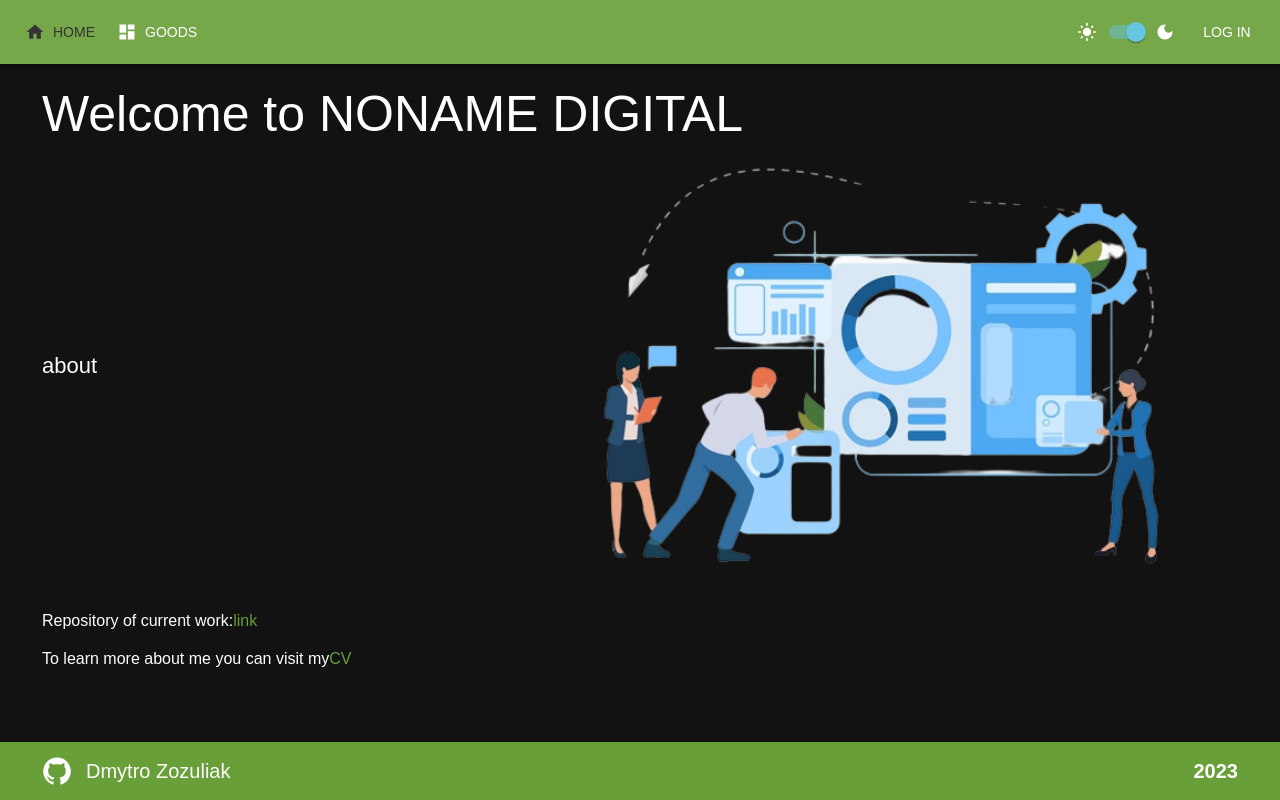
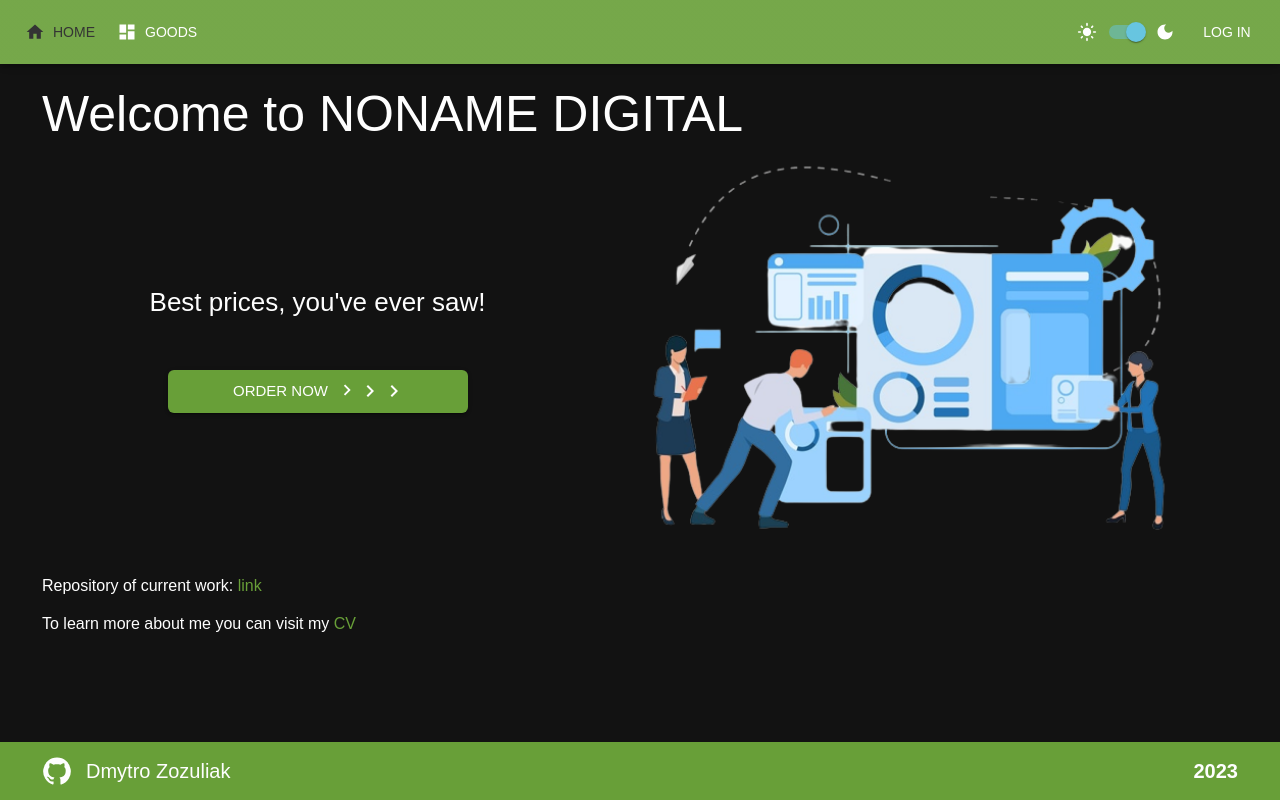
Before and after one commit to DmytroZozuliak/noname_digital, a React (Create React App) app: page / in a window 1280 px wide. Built offline with nearby package versions, Linux system fonts and the light colour scheme; no server answers.

Commit message:
feat: add content to HomePage

```diff
--- a/public/index.html
+++ b/public/index.html
@@ -5,8 +5,8 @@
   <meta charset="utf-8" />
   <link rel="icon" href="%PUBLIC_URL%/favicon.png" />
   <meta name="viewport" content="width=device-width, initial-scale=1" />
-  <meta name="Placeholder" content="Web site created as a part of React course from Rolling Scopes School" />
-  <title>Placeholder</title>
+  <meta name="Noname_digital" content="Web site created as a testing-work to noname_digital" />
+  <title>Noname digital</title>
 </head>
 
 <body>
--- a/src/hooks/useValidationSchema.ts
+++ b/src/hooks/useValidationSchema.ts
@@ -17,7 +17,7 @@ export const useValidationSchema = () => {
           return !/[\&@#$%\^\*]/.test(value as string);
         }
       )
-      .min(4, 'Password must be 4 or more characters'),
+      .min(6, 'Password must be 6 or more characters'),
   });
 
   return validationSchema;
--- a/src/index.scss
+++ b/src/index.scss
@@ -13,6 +13,7 @@ body {
 #root {
   width: 100%;
   height: 100vh;
+  height: 100svh;
   display: flex;
   flex-direction: column;
   justify-content: space-between;
--- a/src/pages/home_page/HomePage.tsx
+++ b/src/pages/home_page/HomePage.tsx
@@ -1,10 +1,15 @@
-import { Box, Stack, Typography } from '@mui/material';
+import { Box, Button, Stack, Typography } from '@mui/material';
+import KeyboardArrowRightIcon from '@mui/icons-material/KeyboardArrowRight';
 import picture from '../../assets/images/2.png';
 import ErrorBoundary from '../../components/ErrorBoundary';
 import { developer } from '../../utils/constants/developer';
 import Link from '@mui/material/Link';
+import { useNavigate } from 'react-router-dom';
+import { RoutePath } from '../../utils/constants/routes';
 
 const Home = () => {
+  const navigate = useNavigate();
+
   return (
     <ErrorBoundary text="Something went wrong. Try to reload the page">
       <Stack marginTop={3}>
@@ -13,20 +18,40 @@ const Home = () => {
         </Typography>
         <Stack
           direction={{ xs: 'column', md: 'row' }}
+          sx={{ flex: 1 }}
           alignItems="center"
           justifyContent="space-between"
         >
-          <Stack sx={{ order: { xs: 2, md: 1 } }}>
-            <Typography variant="body2" fontSize={22}>
-              about
+          <Stack
+            sx={{ order: { xs: 2, md: 1 } }}
+            width={{ xs: '100%', md: '50%' }}
+            justifyContent="center"
+          >
+            <Typography mb={7} textAlign="center" variant="body2" fontSize={26}>
+              Best prices, you&apos;ve ever saw!
             </Typography>
+            <Button
+              sx={{ width: 300, mx: 'auto' }}
+              onClick={() => navigate(RoutePath.Goods)}
+              variant="contained"
+              size="large"
+              endIcon={
+                <>
+                  <KeyboardArrowRightIcon />
+                  <KeyboardArrowRightIcon />
+                  <KeyboardArrowRightIcon />
+                </>
+              }
+            >
+              Order now
+            </Button>
           </Stack>
           <Box width={{ xs: '100%', md: '700px' }} sx={{ order: { xs: 1, md: 2 } }}>
             <img style={{ width: '100%' }} src={picture} alt="main_picture" />
           </Box>
         </Stack>
         <Typography mt={3} variant="body1">
-          Repository of current work:
+          Repository of current work:&nbsp;
           <Link
             href={developer.currentTaskRepository}
             target="_blank"
@@ -37,7 +62,7 @@ const Home = () => {
           </Link>
         </Typography>
         <Typography mt={2} variant="body1">
-          To learn more about me you can visit my
+          To learn more about me you can visit my&nbsp;
           <Link href={developer.cv} target="_blank" rel="noreferrer" underline="none">
             CV
           </Link>
```
